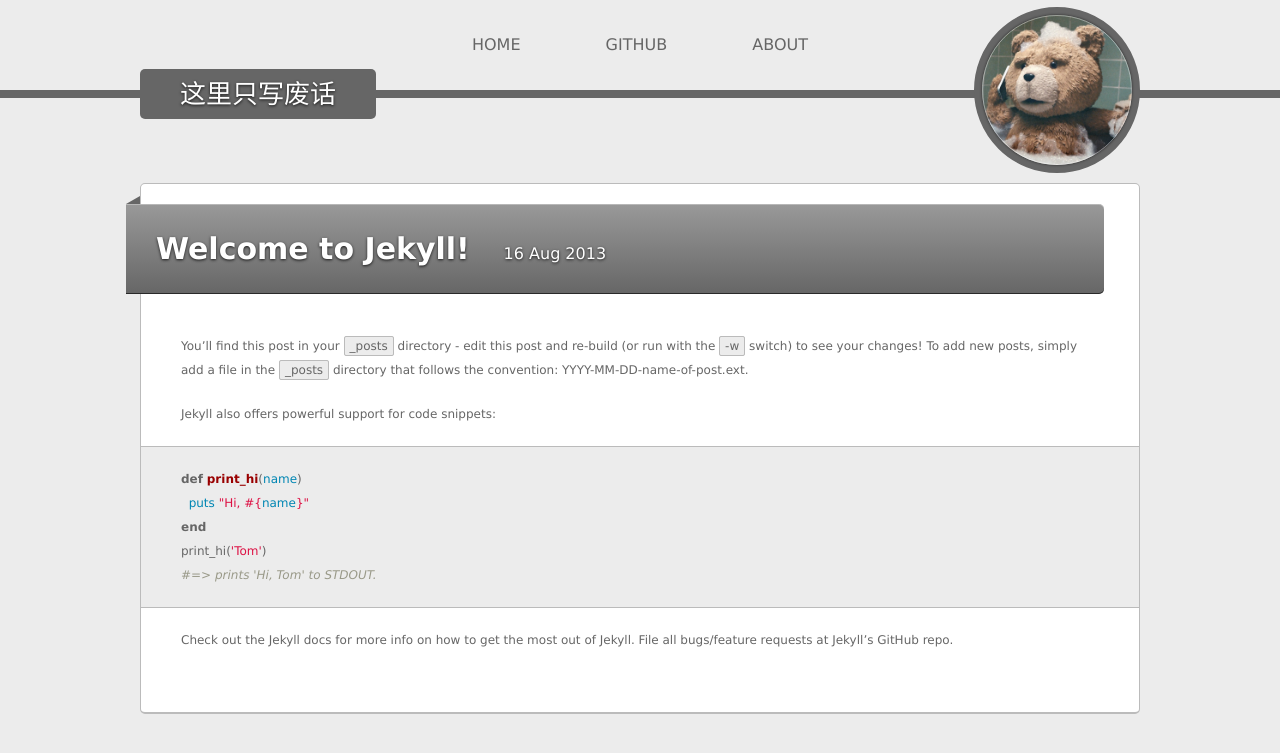
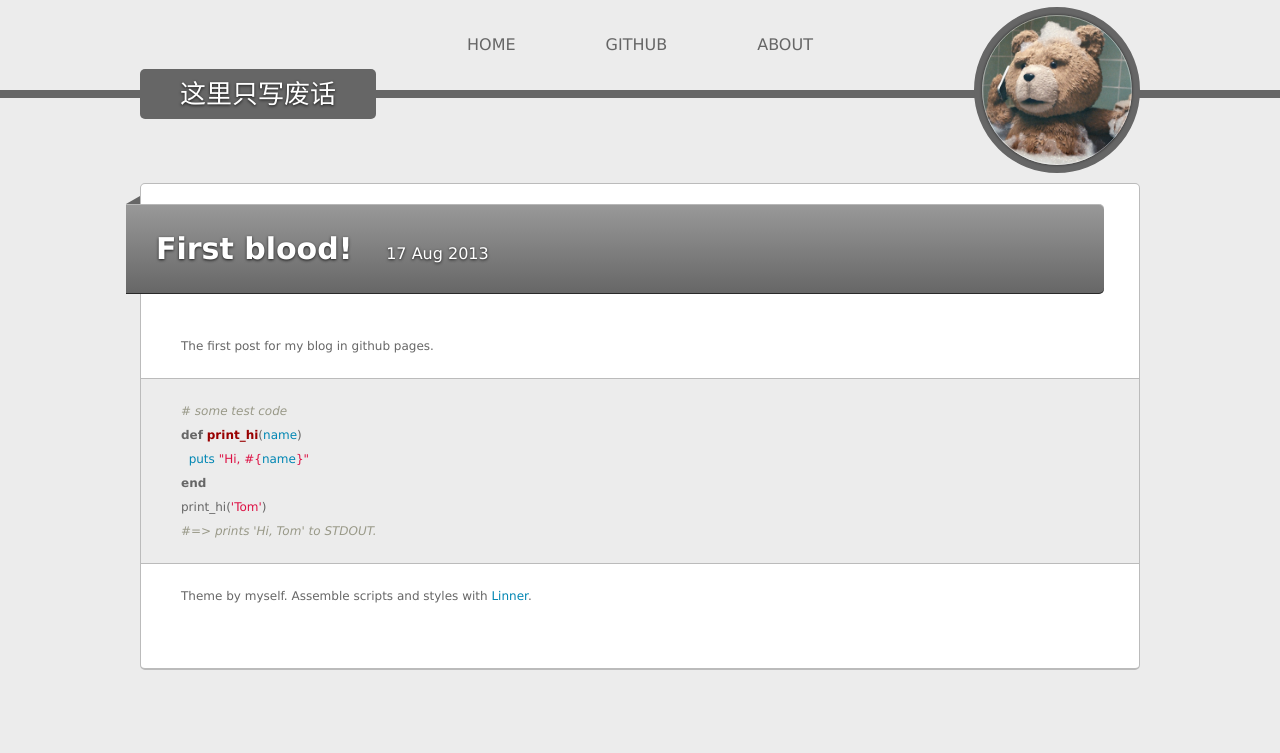
Before and after one commit to anson0370/anson0370.github.com, a Jekyll site: the page built from index.html, in a window 1280 px wide. Shown: the top 753 px of the page. Built offline with Jekyll 4.4.1, drawn with Linux system fonts in a browser that asks for light colours; Markdown is read by kramdown in place of the engine named in the settings.

Commit message:
first posts & style for <a> in post

```diff
--- a/_layouts/default.html
+++ b/_layouts/default.html
@@ -18,9 +18,9 @@
       <div class="header-container">
         <h1 class="site-title">这里只写废话</h1>
         <ul class="site-menu">
-          <li><a href="/">HOME</a></li>
-          <li><a href="https://github.com/anson0370" target="_blank">GITHUB</a></li>
-          <li><a href="/about">ABOUT</a></li>
+          <li><a href="/"><b></b><span>HOME</span></a></li>
+          <li><a href="https://github.com/anson0370"><b></b><span>GITHUB</span></a></li>
+          <li><a href="/about"><b></b><span>ABOUT</span></a></li>
         </ul>
         <div class="site-owner">
           <ul class="owner-info">
--- a/_posts/2013-08-16-welcome-to-jekyll.markdown
+++ /dev/null
@@ -1,24 +0,0 @@
----
-layout: post
-title:  "Welcome to Jekyll!"
-date:   2013-08-16 18:26:56
-categories: jekyll update
----
-
-You'll find this post in your `_posts` directory - edit this post and re-build (or run with the `-w` switch) to see your changes!
-To add new posts, simply add a file in the `_posts` directory that follows the convention: YYYY-MM-DD-name-of-post.ext.
-
-Jekyll also offers powerful support for code snippets:
-
-{% highlight ruby %}
-def print_hi(name)
-  puts "Hi, #{name}"
-end
-print_hi('Tom')
-#=> prints 'Hi, Tom' to STDOUT.
-{% endhighlight %}
-
-Check out the [Jekyll docs][jekyll] for more info on how to get the most out of Jekyll. File all bugs/feature requests at [Jekyll's GitHub repo][jekyll-gh].
-
-[jekyll-gh]: https://github.com/mojombo/jekyll
-[jekyll]:    http://jekyllrb.com
--- /dev/null
+++ b/_posts/2013-08-17-first-blood.md
@@ -0,0 +1,19 @@
+---
+layout: post
+title:  "First blood!"
+date:   2013-08-17 13:06:00
+categories: "stuff"
+---
+
+The first post for my blog in github pages.
+
+{% highlight ruby %}
+# some test code
+def print_hi(name)
+  puts "Hi, #{name}"
+end
+print_hi('Tom')
+#=> prints 'Hi, Tom' to STDOUT.
+{% endhighlight %}
+
+Theme by myself. Assemble scripts and styles with [Linner](https://github.com/SaitoWu/linner).
--- a/_src/styles/post.scss
+++ b/_src/styles/post.scss
@@ -82,4 +82,8 @@ $post-padding: 40px;
       padding: 0;
     }
   }
+
+  a {
+    color: #0086B3;
+  }
 }
--- a/public/css/app.css
+++ b/public/css/app.css
@@ -114,16 +114,51 @@ a {
 }
 /* line 32, _src/styles/header.scss */
 .header-container .site-menu {
-  font-size: 16px;
+  font-size: 0;
 }
 /* line 35, _src/styles/header.scss */
 .header-container .site-menu > li {
   display: inline-block;
-  padding: 0 40px;
+  font-size: 16px;
+}
+/* line 39, _src/styles/header.scss */
+.header-container .site-menu > li > a {
+  display: block;
+  padding: 0 45px;
   height: 90px;
   line-height: 90px;
+  position: relative;
+  -webkit-transition: color 0.2s ease;
+  -moz-transition: color 0.2s ease;
+  -o-transition: color 0.2s ease;
+  transition: color 0.2s ease;
 }
-/* line 43, _src/styles/header.scss */
+/* line 47, _src/styles/header.scss */
+.header-container .site-menu > li > a > b {
+  position: absolute;
+  display: block;
+  left: 0;
+  bottom: 0;
+  width: 100%;
+  background-color: #666666;
+  -webkit-transition: height 0.2s ease;
+  -moz-transition: height 0.2s ease;
+  -o-transition: height 0.2s ease;
+  transition: height 0.2s ease;
+}
+/* line 57, _src/styles/header.scss */
+.header-container .site-menu > li > a > span {
+  position: relative;
+}
+/* line 61, _src/styles/header.scss */
+.header-container .site-menu > li > a:hover {
+  color: white;
+}
+/* line 64, _src/styles/header.scss */
+.header-container .site-menu > li > a:hover > b {
+  height: 100%;
+}
+/* line 72, _src/styles/header.scss */
 .header-container .site-owner {
   display: block;
   position: absolute;
@@ -141,21 +176,21 @@ a {
   background-color: #666666;
   color: white;
   border: 8px solid #666666;
-  -webkit-transition: width 0.5s;
-  -moz-transition: width 0.5s;
-  -o-transition: width 0.5s;
-  transition: width 0.5s;
+  -webkit-transition: width 0.5s ease;
+  -moz-transition: width 0.5s ease;
+  -o-transition: width 0.5s ease;
+  transition: width 0.5s ease;
 }
-/* line 60, _src/styles/header.scss */
+/* line 89, _src/styles/header.scss */
 .header-container .site-owner:hover {
   width: 300px;
 }
-/* line 63, _src/styles/header.scss */
+/* line 92, _src/styles/header.scss */
 .header-container .site-owner:hover .owner-info {
   filter: progid:DXImageTransform.Microsoft.Alpha(Opacity=100);
   opacity: 1;
 }
-/* line 68, _src/styles/header.scss */
+/* line 97, _src/styles/header.scss */
 .header-container .site-owner .owner-avatar {
   width: 150px;
   height: 150px;
@@ -171,7 +206,7 @@ a {
   -o-border-radius: 50%;
   border-radius: 50%;
 }
-/* line 77, _src/styles/header.scss */
+/* line 106, _src/styles/header.scss */
 .header-container .site-owner .owner-avatar + b {
   display: block;
   position: absolute;
@@ -186,7 +221,7 @@ a {
   border-radius: 50%;
   border: 1px solid rgba(255, 255, 255, 0.4);
 }
-/* line 89, _src/styles/header.scss */
+/* line 118, _src/styles/header.scss */
 .header-container .site-owner .owner-info {
   filter: progid:DXImageTransform.Microsoft.Alpha(Opacity=0);
   opacity: 0;
@@ -200,7 +235,7 @@ a {
   margin-top: 15px;
   text-shadow: 0 1px 3px rgba(0, 0, 0, 0.8);
 }
-/* line 98, _src/styles/header.scss */
+/* line 127, _src/styles/header.scss */
 .header-container .site-owner .owner-info a {
   color: white;
 }
@@ -303,3 +338,7 @@ a {
   background: none;
   padding: 0;
 }
+/* line 86, _src/styles/post.scss */
+.post a {
+  color: #0086B3;
+}
```
Also changed, not shown: _src/styles/header.scss (+34 -5 lines).
